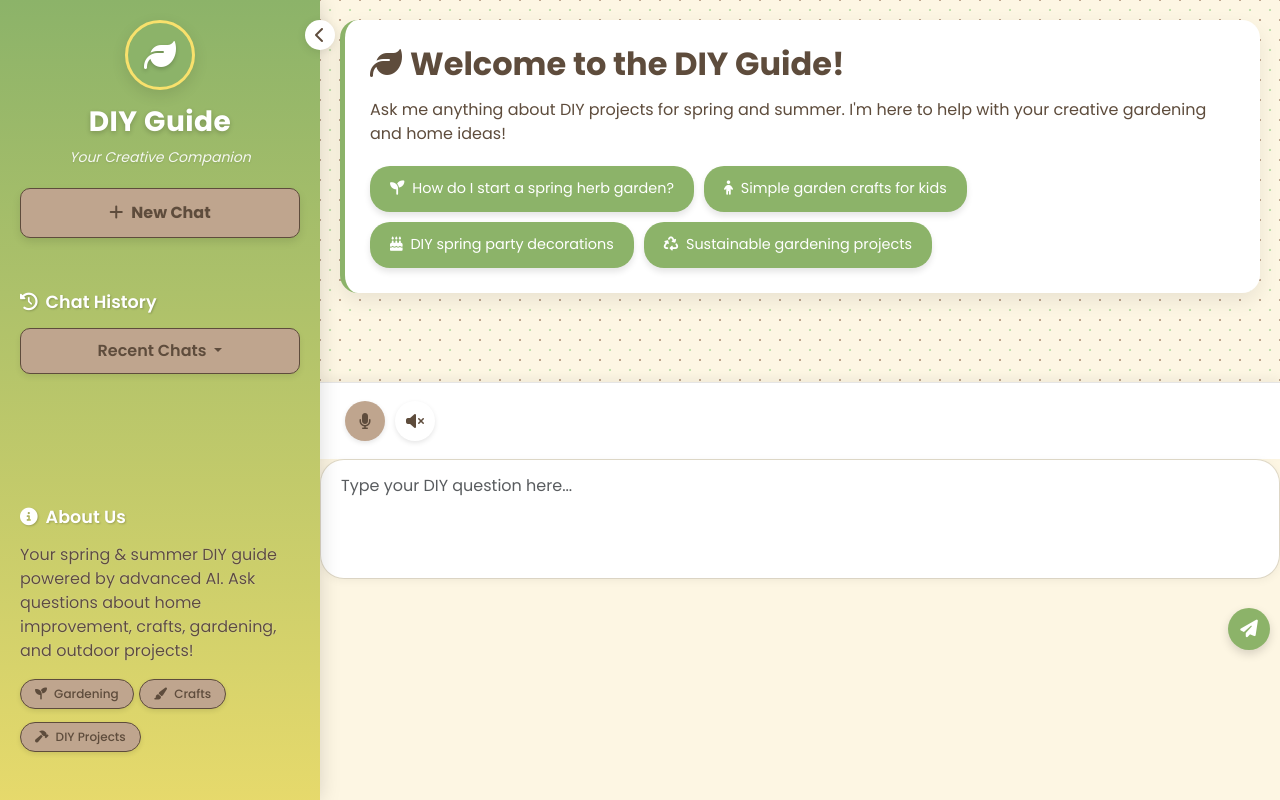
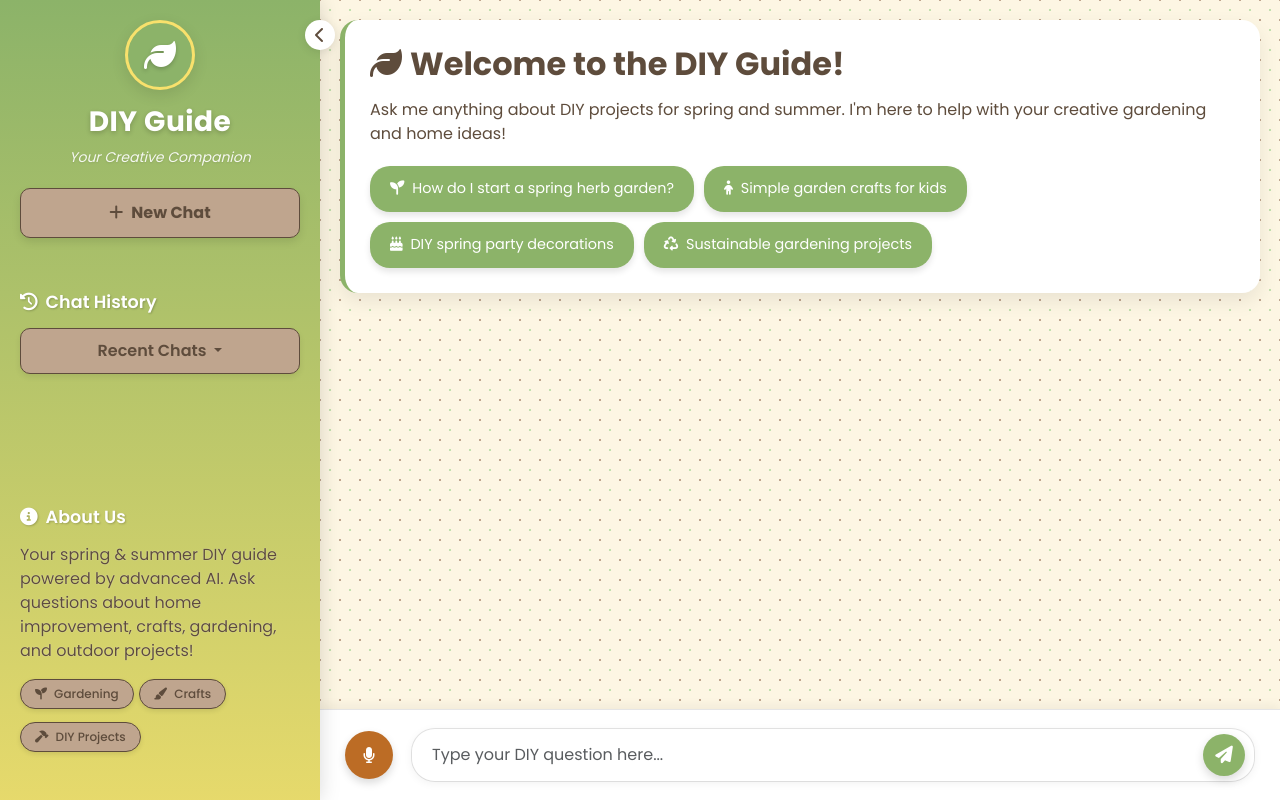
Before and after one commit to utkarsh-raj7/DIY-Guide-Chatbot, a Flask app: page / in a window 1280 px wide. Run offline with Flask 3, Linux system fonts and the light colour scheme; some libraries are stand-ins or nearby versions.

Commit message:
Restored to '473f25b452d077ac1275ab3d3ca18519b6225027'
Replit-Restored-To: 473f25b452d077ac1275ab3d3ca18519b6225027

```diff
--- a/static/css/styles.css
+++ b/static/css/styles.css
@@ -1179,45 +1179,3 @@ button:focus, textarea:focus, input:focus {
     color: #333;
     line-height: 1.4;
 }
-
-/* Voice input and TTS button styles */
-.btn-circle {
-    width: 40px;
-    height: 40px;
-    border-radius: 50%;
-    padding: 0;
-    display: flex;
-    align-items: center;
-    justify-content: center;
-    background-color: var(--spring-light-brown);
-    color: var(--spring-brown);
-    border: none;
-    margin-right: 10px;
-    box-shadow: 0 2px 5px rgba(0, 0, 0, 0.1);
-    transition: all 0.2s ease;
-}
-
-.btn-circle:hover {
-    transform: scale(1.1);
-    background-color: var(--spring-sage);
-    color: white;
-}
-
-.btn-circle.active {
-    background-color: var(--spring-sage);
-    color: white;
-}
-
-.audio-controls {
-    display: flex;
-    align-items: center;
-    margin-right: 10px;
-}
-
-#volume-btn {
-    background-color: var(--spring-light-yellow);
-}
-
-#volume-btn.active {
-    background-color: var(--spring-sage);
-}
--- a/static/js/audio.js
+++ b/static/js/audio.js
@@ -16,7 +16,6 @@ document.addEventListener('DOMContentLoaded', function() {
     let isRecording = false;
 
     // Add event listeners
-    // Add click event listener to the record button
     if (micButton) {
         micButton.addEventListener('click', function() {
             if (!isRecording) {
@@ -26,7 +25,6 @@ document.addEventListener('DOMContentLoaded', function() {
             }
         });
     }
-    // Add click event listener to the volume button
 
     if (volumeButton) {
         volumeButton.addEventListener('click', toggleTTS);
--- a/static/js/chat.js
+++ b/static/js/chat.js
@@ -292,7 +292,7 @@ document.addEventListener('DOMContentLoaded', function() {
                     if (messageEl) {
                         const contentEl = messageEl.querySelector('.message-content');
                         if (contentEl) {
-                            copyMessageToClipboard(contentEl.innerText);
+                            copyMessageToClipboard(contentEl.textContent);
                         }
                     }
                 }
--- a/templates/index.html
+++ b/templates/index.html
@@ -94,13 +94,9 @@
                 <!-- Input Area -->
                 <div class="input-container">
                     <div class="audio-controls">
-                <div class="audio-controls">
                         <!-- Voice menu and controls will be added here via JavaScript -->
                         <button id="record-btn" class="btn btn-circle" title="Record audio message">
                             <i class="fas fa-microphone"></i>
-                        </button>
-                        <button id="volume-btn" class="btn btn-circle" title="Toggle text-to-speech">
-                            <i class="fas fa-volume-mute"></i>
                         </button>
                         <div id="recording-indicator" class="recording-indicator d-none">
                             <span class="recording-pulse"></span>
@@ -113,9 +109,6 @@
                             </button>
                             <button id="cancel-audio-btn" class="btn btn-sm btn-danger" title="Cancel">
                                 <i class="fas fa-times"></i>
-                            </button>
-                        </div>
-                    </div>
                             </button>
                         </div>
                     </div>
```
